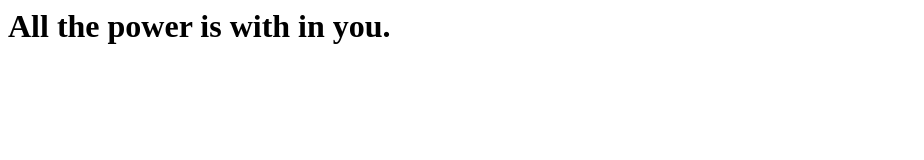
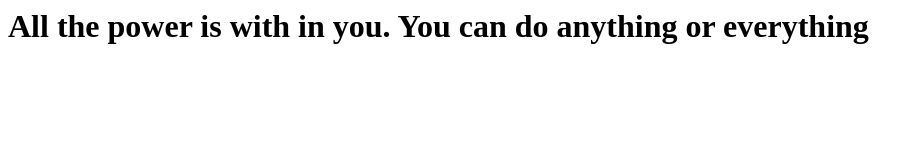
Before and after one commit to ChayaNagu/secondGitRepo, a plain HTML site: page index.html in a window 1280 px wide. Shown: the whole page, without its empty margins (0-924 px from the left). Drawn offline with Linux system fonts and the light colour scheme.

Commit message:
second commit

```diff
--- a/index.html
+++ b/index.html
@@ -1,5 +1,5 @@
 <html>
 	<body>
-		<h1> All the power is with in you.
+		<h1> All the power is with in you. You can do anything or everything </h>
 	</body>
 </html>
```
